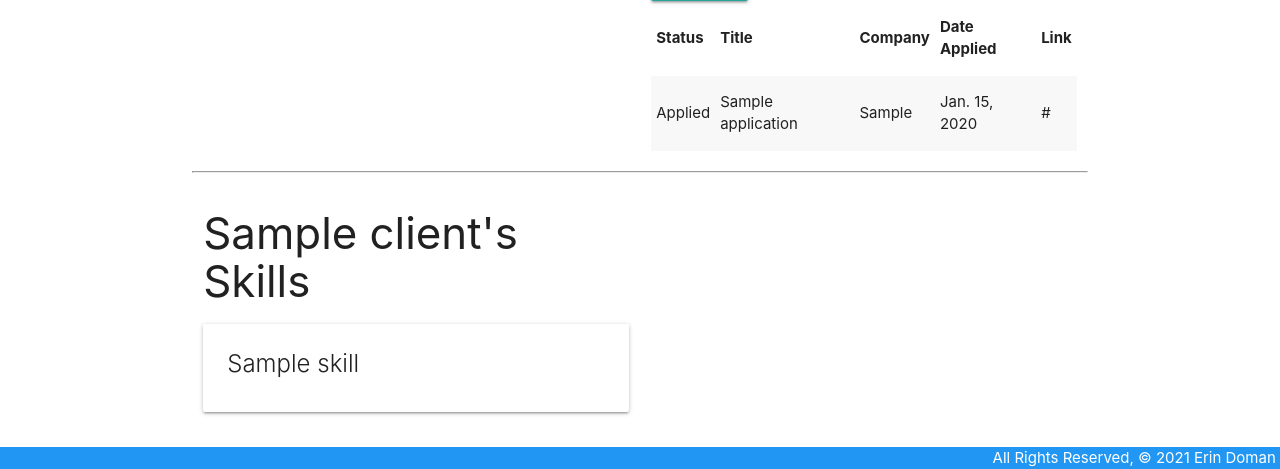
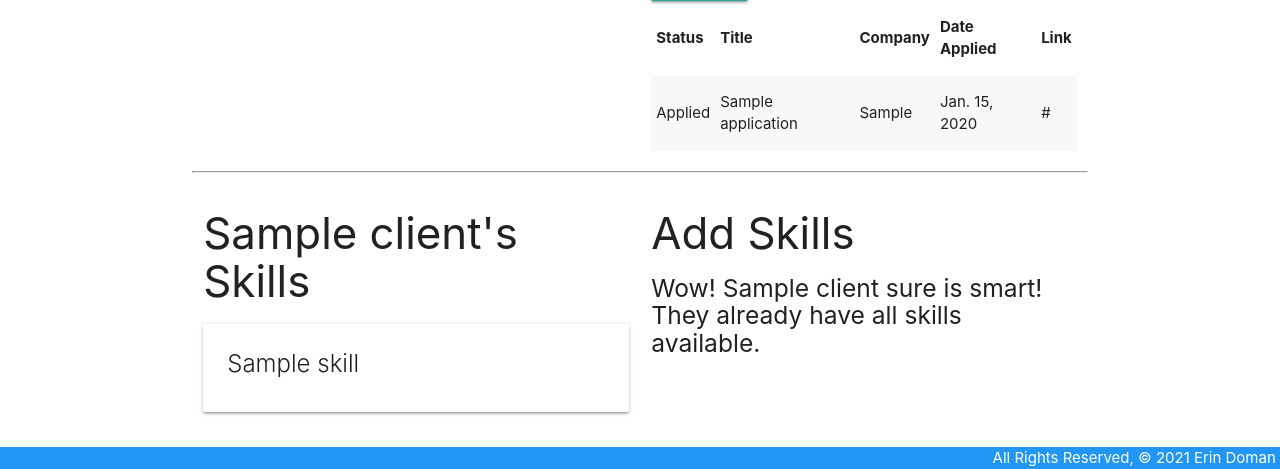
Before and after one commit to erindoman/career-coaching-app, a Django app: page /clients/1/ in a window 1280 px wide. Shown: the part 700-1169 px from the top of the page. Run offline with Django 3.2, Linux system fonts and the light colour scheme; a user stored in the database is signed in; tables that the repository leaves empty hold one stand-in row (values such as "Sample post").

Commit message:
finish skills model/path/render

```diff
--- a/main_app/templates/clients/detail.html
+++ b/main_app/templates/clients/detail.html
@@ -61,6 +61,28 @@
       <h5>No Skills Added</h5>
     {% endif %}
   </div>
+  <div class="col s6">
+    <h3>Add Skills</h3>
+    {% if skills.count %}
+      {% for skill in skills.all %}
+        <div class="card">
+          <div class="card-content">
+            <span class="card-title">
+              {{ skill.name }}
+            </span>
+          </div>
+          <div class="card-action">
+            <form action="{% url 'assoc_skill' client.id skill.id %}" method="post">
+              {% csrf_token %}
+              <button type="submit" class="btn">Add</button>
+            </form>
+          </div>
+        </div>
+      {% endfor %}
+    {% else %}
+      <h5>Wow! {{client.name}} sure is smart! They already have all skills available.</h5>
+    {% endif %}
+  </div>
   </div>
 
 <script>
--- a/main_app/urls.py
+++ b/main_app/urls.py
@@ -15,5 +15,6 @@ urlpatterns = [
     path('skills/create/', views.SkillCreate.as_view(), name='skills_create'),
     path('skills/<int:pk>/update', views.SkillUpdate.as_view(), name='skills_update'),
     path('skills/<int:pk>/delete', views.SkillDelete.as_view(), name='skills_delete'),
+    path('clients/<int:client_id>/assoc_skill/<int:skill_id>/', views.assoc_skill, name='assoc_skill'),
     path('accounts/signup/', views.signup, name='signup'),
 ]
--- a/main_app/views.py
+++ b/main_app/views.py
@@ -22,8 +22,9 @@ def clients_index(request):
 @login_required
 def clients_detail(request, client_id):
     client = Client.objects.get(id=client_id)
+    skills_client_doesnt_have = Skill.objects.exclude(id__in = client.skills.all().values_list('id'))
     application_form = ApplicationForm()
-    return render(request, 'clients/detail.html', { 'client': client, 'application_form': application_form })
+    return render(request, 'clients/detail.html', { 'client': client, 'application_form': application_form, 'skills': skills_client_doesnt_have })
 
 @login_required
 def add_application(request, client_id):
@@ -34,6 +35,9 @@ def add_application(request, client_id):
         new_application.save()
     return redirect('detail', client_id=client_id)
 
+def assoc_skill(request, client_id, skill_id):
+    Client.objects.get(id=client_id).skills.add(skill_id)
+    return redirect('detail', client_id=client_id)
 
 class SkillList(ListView):
     model = Skill
```
